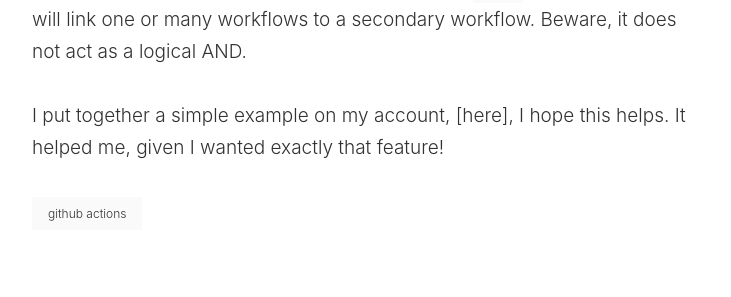
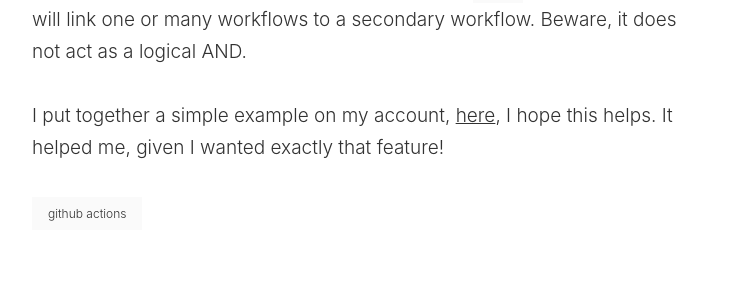
Before and after one commit to MattVSTS/mattvsts.github.io, a Jekyll site: the page built from _posts/2023-07-20-linked-workflows-with-github-actions.md, in a window 1280 px wide. Shown: the part 411-708 px from the top of the page, without its empty margins (274-1005 px from the left). Built offline with Jekyll 4.4.1, drawn with Linux system fonts in a browser that asks for light colours; comment, search, counter and statistics services are not loaded; part of the change alters nothing that is shown.

```diff
--- a/_posts/2023-07-20-linked-workflows-with-github-actions.md
+++ b/_posts/2023-07-20-linked-workflows-with-github-actions.md
@@ -7,4 +7,4 @@ This is literally the simplest possible thing, however... I wanted a workflow to
 
 It is one of the many triggeres available under the `on:` condition, and it will link one or many workflows to a secondary workflow. Beware, it does not act as a logical AND.
 
-I put together a simple example on my account, [here], I hope this helps. It helped me, given I wanted exactly that feature!
+I put together a simple example on my account, [here](https://github.com/MattVSTS/Linked-Workflows), I hope this helps. It helped me, given I wanted exactly that feature!
```
